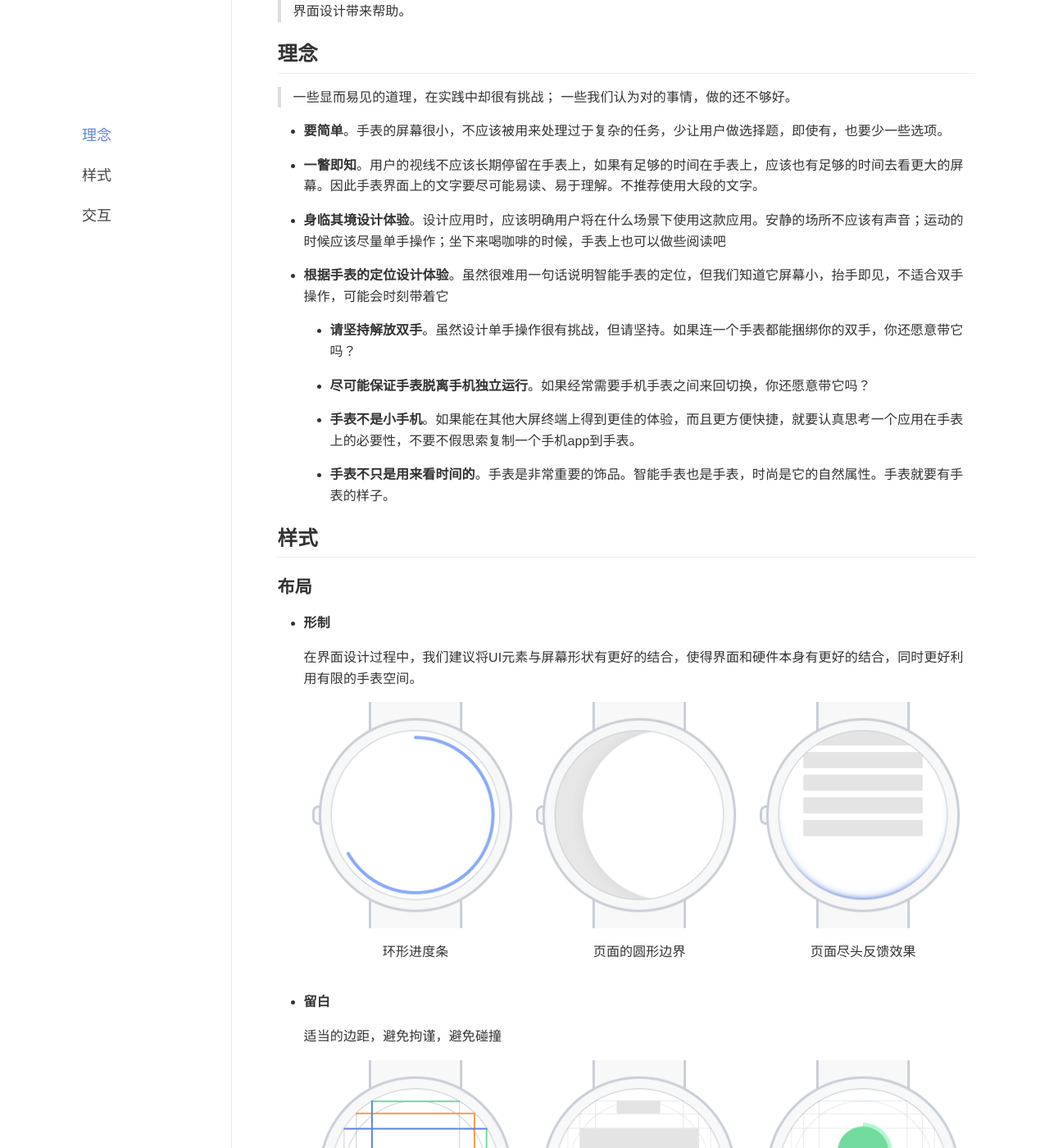
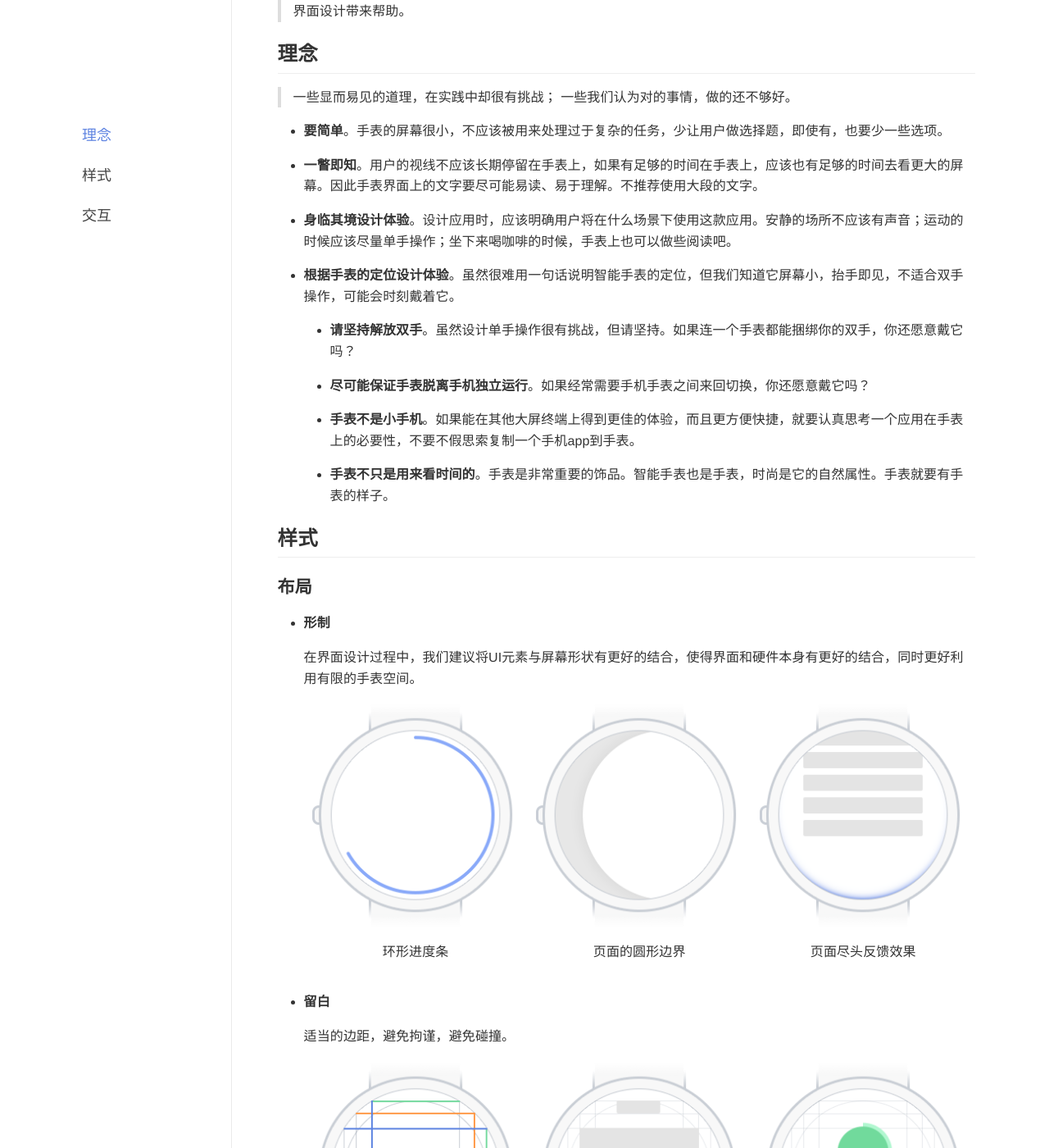
Before and after one commit to mobvoi/ticdesign, a Jekyll site: the page built from _design/index.md, in a window 1280 px wide and 1400 px high, scrolled down 268 px. Shown: the whole window at 82% size. Built offline with Jekyll 4.4.1, drawn with Linux system fonts in a browser that asks for light colours.

Commit message:
Update design doc.

```diff
--- a/_design/index.md
+++ b/_design/index.md
@@ -15,13 +15,13 @@ permalink: /design/
 
 - **一瞥即知**。用户的视线不应该长期停留在手表上，如果有足够的时间在手表上，应该也有足够的时间去看更大的屏幕。因此手表界面上的文字要尽可能易读、易于理解。不推荐使用大段的文字。
 
-- **身临其境设计体验**。设计应用时，应该明确用户将在什么场景下使用这款应用。安静的场所不应该有声音；运动的时候应该尽量单手操作；坐下来喝咖啡的时候，手表上也可以做些阅读吧
+- **身临其境设计体验**。设计应用时，应该明确用户将在什么场景下使用这款应用。安静的场所不应该有声音；运动的时候应该尽量单手操作；坐下来喝咖啡的时候，手表上也可以做些阅读吧。
 
-- **根据手表的定位设计体验**。虽然很难用一句话说明智能手表的定位，但我们知道它屏幕小，抬手即见，不适合双手操作，可能会时刻带着它
+- **根据手表的定位设计体验**。虽然很难用一句话说明智能手表的定位，但我们知道它屏幕小，抬手即见，不适合双手操作，可能会时刻戴着它。
 
-  - **请坚持解放双手**。虽然设计单手操作很有挑战，但请坚持。如果连一个手表都能捆绑你的双手，你还愿意带它吗？
+  - **请坚持解放双手**。虽然设计单手操作很有挑战，但请坚持。如果连一个手表都能捆绑你的双手，你还愿意戴它吗？
 
-  - **尽可能保证手表脱离手机独立运行**。如果经常需要手机手表之间来回切换，你还愿意带它吗？
+  - **尽可能保证手表脱离手机独立运行**。如果经常需要手机手表之间来回切换，你还愿意戴它吗？
 
   - **手表不是小手机**。如果能在其他大屏终端上得到更佳的体验，而且更方便快捷，就要认真思考一个应用在手表上的必要性，不要不假思索复制一个手机app到手表。
 
@@ -54,7 +54,7 @@ permalink: /design/
 
 - **留白**
 
-  适当的边距，避免拘谨，避免碰撞
+  适当的边距，避免拘谨，避免碰撞。
 
   <div class="row">
   <div class="col-third" markdown="1">
```
Also changed, not shown: _design/res/btnspacing_right.png, _design/res/btnspacing_wrong.png, _design/res/circle_progress_bar.png, _design/res/contrast_right.png, _design/res/contrast_wrong.png, _design/res/guideline.png, _design/res/layout_example1.png, _design/res/layout_example2.png, _design/res/page_boundary.png, _design/res/page_ending.png, _design/res/responsezone_right.png, _design/res/responsezone_wrong.png.
